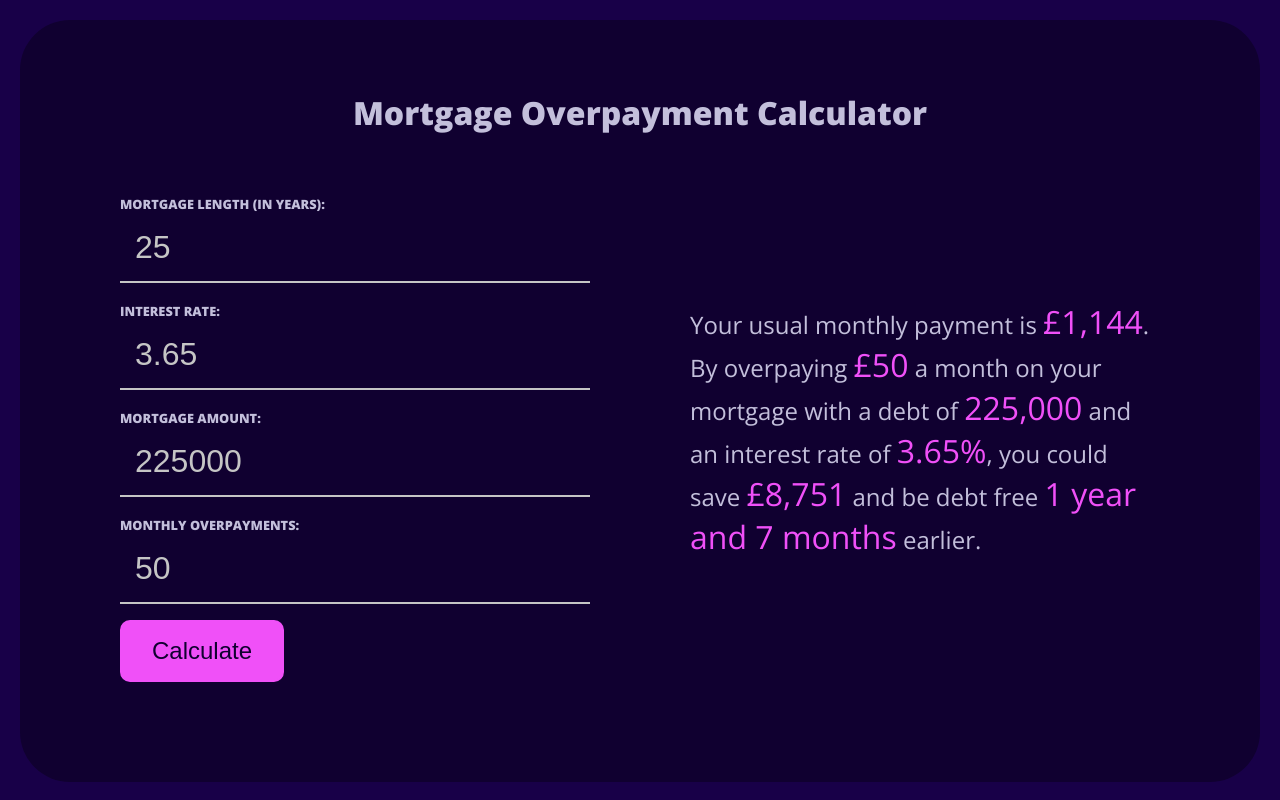
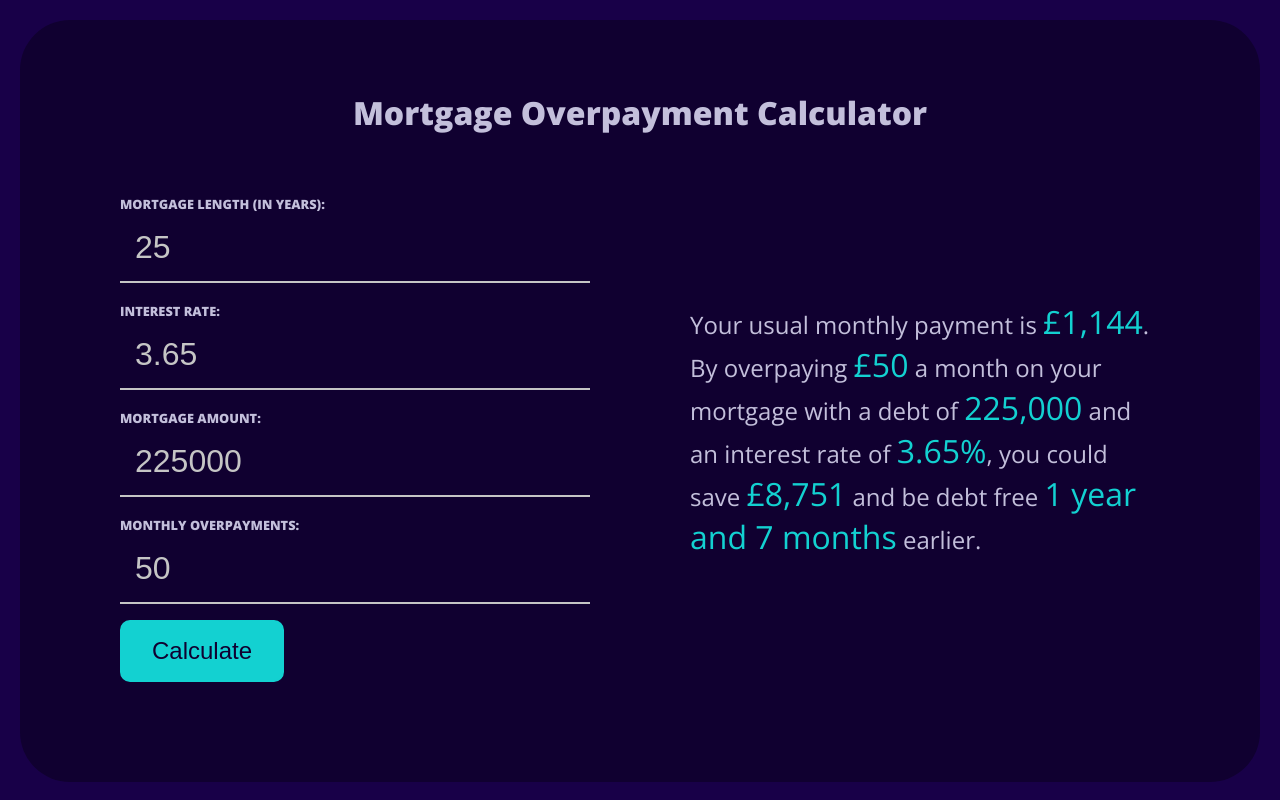
Before and after one commit to hughcollier/mortgageCalc, a website built with webpack: page src/template.html in a window 1280 px wide. Both pictures are taken after a click on the button "Calculate". Shown: the top 800 px of the page. Built offline with nearby package versions, Linux system fonts and the light colour scheme.

Commit message:
Updated highlight colour in dark theme.

```diff
--- a/src/style.scss
+++ b/src/style.scss
@@ -1,7 +1,7 @@
 // Dark Mode Colors
 
 $deep_blue : #100030;
-$pink : #f050f8;
+$highlight : #13d1d1;
 
 
 body {
@@ -52,8 +52,8 @@ label {
 }
 
 button {
-	background-color: $pink;
-	border: 2px solid $pink;
+	background-color: $highlight;
+	border: 2px solid $highlight;
 	font-size: 1.5rem;
 	color: white;
 	padding: 15px 30px;
@@ -62,7 +62,7 @@ button {
 }
 
 p span {
-	color: $pink;
+	color: $highlight;
 	font-size: 2rem;
 
 }
@@ -111,7 +111,7 @@ input:focus {
 }
 
 #results-container > tr:first-child {
-	background-color: $pink;
+	background-color: $highlight;
 	color: #100030;
 	padding: 5px;
 	font-weight: 800;
```
